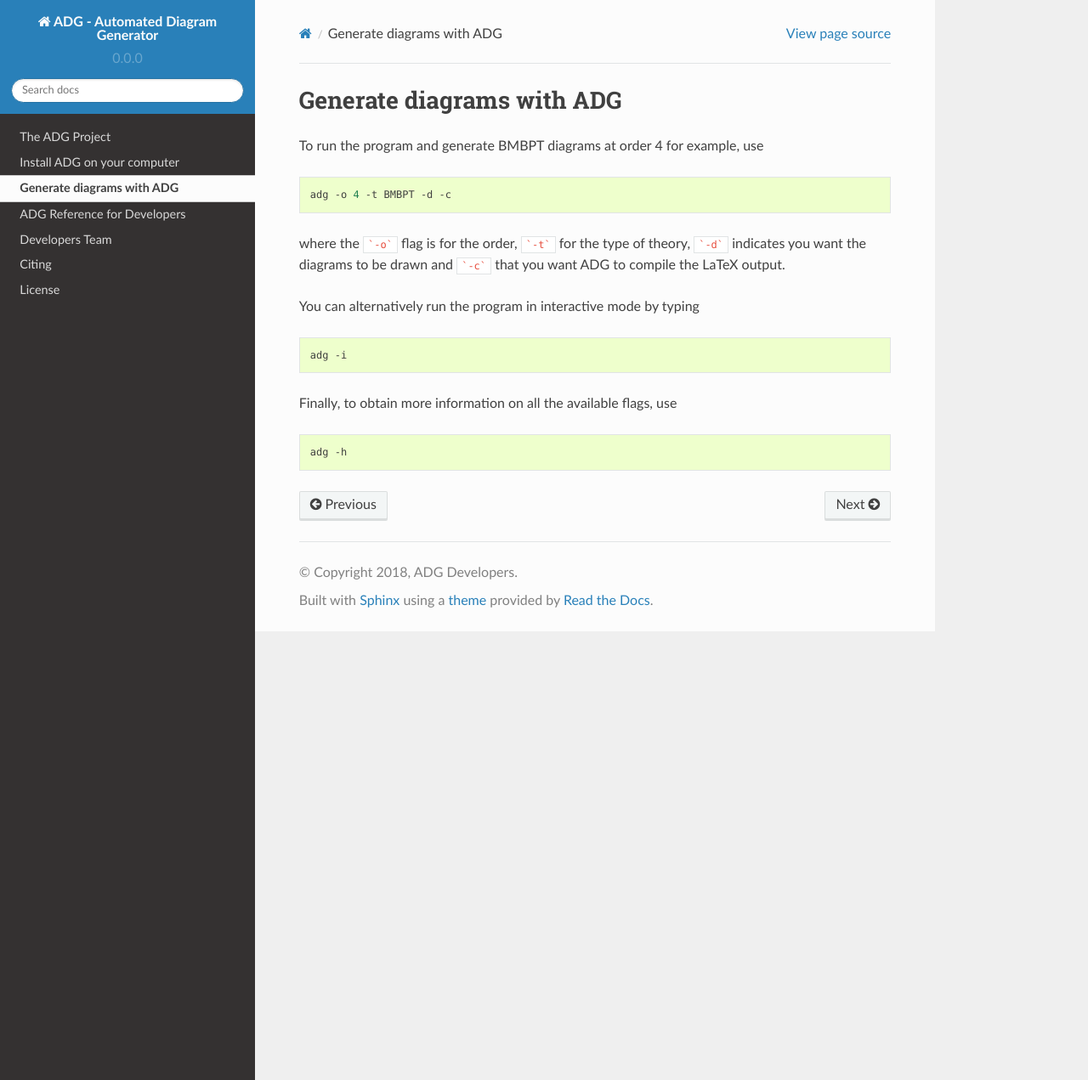
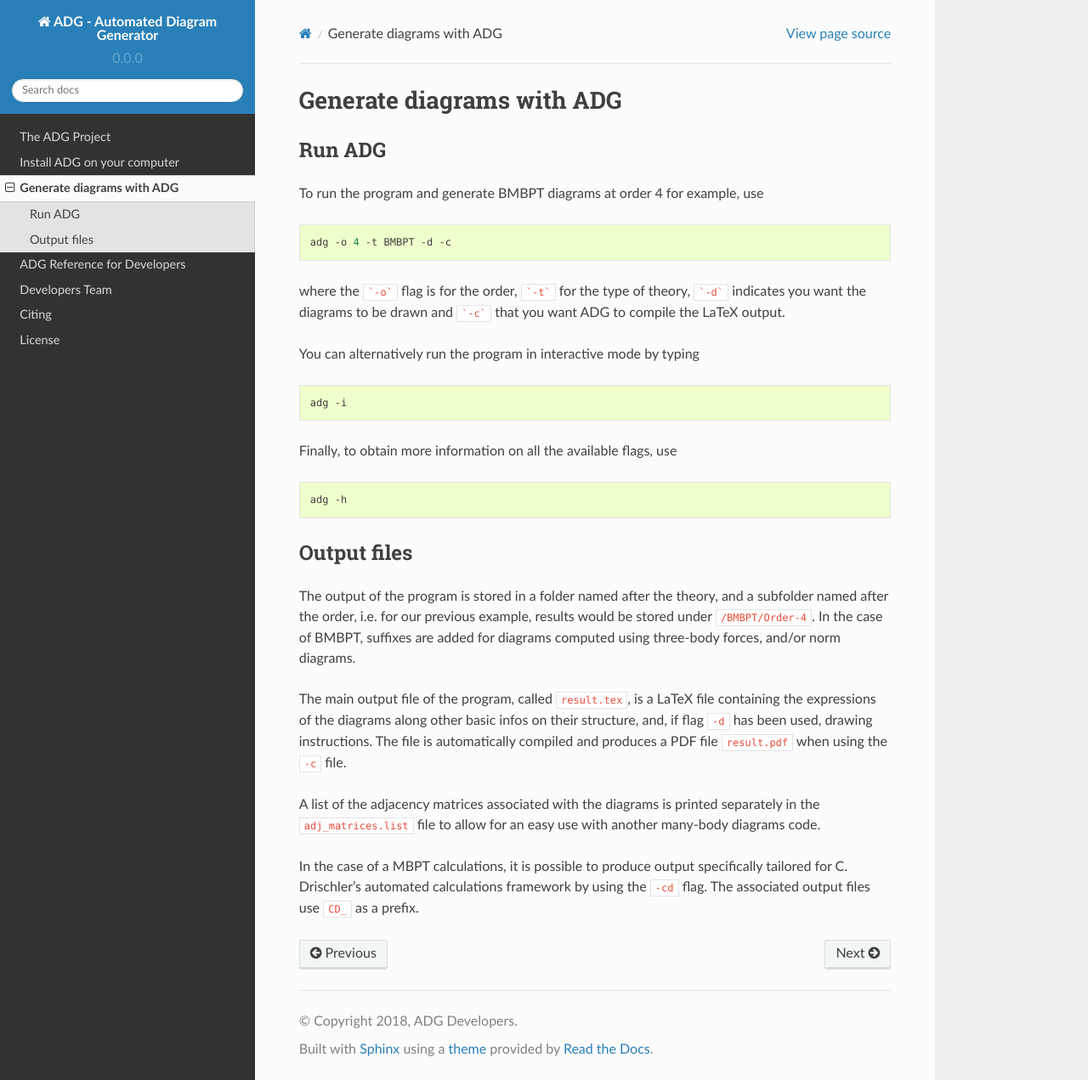
Before and after one commit to adgproject/adg, a Sphinx documentation site: the page built from doc/use.rst, in a window 1280 px wide and 1271 px high. Shown: the whole window at 85% size. Built offline with Sphinx 7.4.7 and the Read the Docs theme 2.0.0, drawn with Linux system fonts in a browser that asks for light colours.

Commit message:
Describe the ouput files in the docs

```diff
--- a/doc/use.rst
+++ b/doc/use.rst
@@ -1,5 +1,8 @@
 Generate diagrams with ADG
 ==========================
+
+Run ADG
+--------
 
 To run the program and generate BMBPT diagrams at order 4 for example, use
 
@@ -22,3 +25,26 @@ Finally, to obtain more information on all the available flags, use
 .. code:: bash
 
   adg -h
+
+
+Output files
+------------
+
+The output of the program is stored in a folder named after the theory, and a
+subfolder named after the order, i.e. for our previous example, results would
+be stored under ``/BMBPT/Order-4``. In the case of BMBPT, suffixes are added
+for diagrams computed using three-body forces, and/or norm diagrams.
+
+The main output file of the program, called ``result.tex``, is a LaTeX file
+containing the expressions of the diagrams along other basic infos on their
+structure, and, if flag ``-d`` has been used, drawing instructions. The file
+is automatically compiled and produces a PDF file ``result.pdf`` when using the
+``-c`` file.
+
+A list of the adjacency matrices associated with the diagrams is printed
+separately in the ``adj_matrices.list`` file to allow for an easy use with
+another many-body diagrams code.
+
+In the case of a MBPT calculations, it is possible to produce output
+specifically tailored for C. Drischler's automated calculations framework by
+using the ``-cd`` flag. The associated output files use ``CD_`` as a prefix.
```
